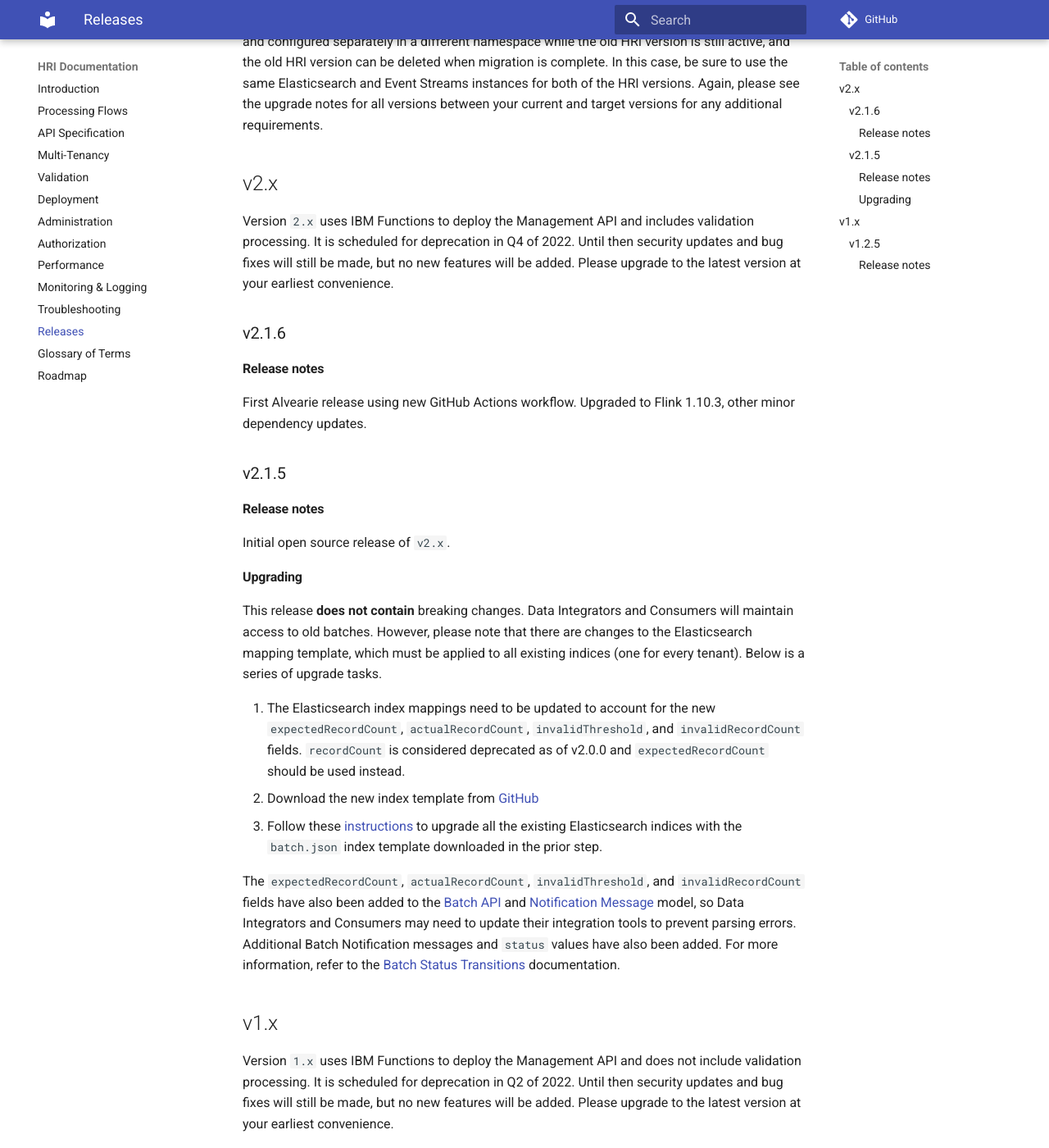
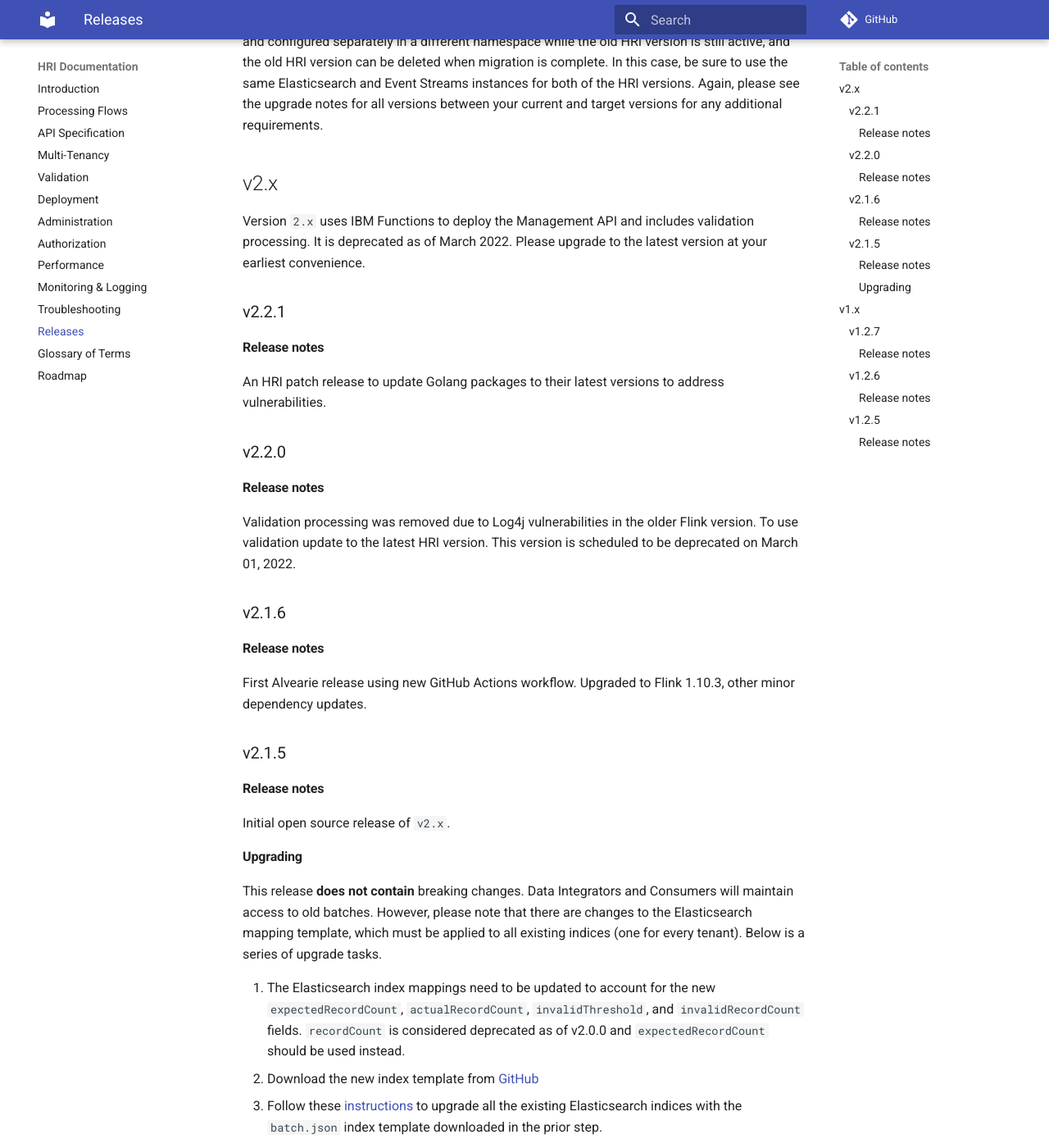
Before and after one commit to Alvearie/HRI, an MkDocs documentation site: the page built from documentation/releases.md, in a window 1280 px wide and 1400 px high, scrolled down 414 px. Shown: the whole window at 82% size. Built offline with MkDocs 1.6.1 and Material for MkDocs 9.7.7, drawn with Linux system fonts in a browser that asks for light colours; comment, search, counter and statistics services are not loaded; the version menu is left out; some of the changed text lies outside the part shown.

Commit message:
Add Release v2.2.1 (#17)
* Add Release v2.2.1 & support notes
* Add deprecation statements


Signed-off-by: Alisa Kotliarova <alisa@ibm.com>

```diff
--- a/documentation/releases.md
+++ b/documentation/releases.md
@@ -5,7 +5,17 @@ This page lists the releases with notes for the HRI with information about how t
 Unless stated otherwise in the release notes of a specific version, upgrading the HRI should be achievable without downtime. If you are only upgrading to a new patch version, simply upgrade your existing deployment with the patched version. Otherwise, the new version can be deployed and configured separately in a different namespace while the old HRI version is still active, and the old HRI version can be deleted when migration is complete. In this case, be sure to use the same Elasticsearch and Event Streams instances for both of the HRI versions. Again, please see the upgrade notes for all versions between your current and target versions for any additional requirements.
 
 ## v2.x
-Version `2.x` uses IBM Functions to deploy the Management API and includes validation processing. It is scheduled for deprecation in Q4 of 2022. Until then security updates and bug fixes will still be made, but no new features will be added. Please upgrade to the latest version at your earliest convenience.
+Version `2.x` uses IBM Functions to deploy the Management API and includes validation processing. It is deprecated as of March 2022.  Please upgrade to the latest version at your earliest convenience.
+
+### v2.2.1
+
+#### Release notes
+An HRI patch release to update Golang packages to their latest versions to address vulnerabilities.
+
+### v2.2.0
+
+#### Release notes
+Validation processing was removed due to Log4j vulnerabilities in the older Flink version. To use validation update to the latest HRI version. This version is scheduled to be deprecated on March 01, 2022.
 
 ### v2.1.6
 
@@ -27,7 +37,17 @@ This release **does not contain** breaking changes. Data Integrators and Consume
 The `expectedRecordCount`, `actualRecordCount`, `invalidThreshold`, and `invalidRecordCount` fields have also been added to the [Batch API](apispec.md#batches) and [Notification Message](apispec.md#notification-messages) model, so Data Integrators and Consumers may need to update their integration tools to prevent parsing errors. Additional Batch Notification messages and `status` values have also been added. For more information, refer to the [Batch Status Transitions](processflow.md#batch-status-transitions) documentation.
 
 ## v1.x
-Version `1.x` uses IBM Functions to deploy the Management API and does not include validation processing. It is scheduled for deprecation in Q2 of 2022. Until then security updates and bug fixes will still be made, but no new features will be added. Please upgrade to the latest version at your earliest convenience.
+Version `1.x` uses IBM Functions to deploy the Management API and does not include validation processing. It is deprecated as of March 2022.  Please upgrade to the latest version at your earliest convenience.
+
+### v1.2.7
+
+#### Release notes
+An HRI patch release to update Golang packages to their latest versions to address vulnerabilities.
+
+### v1.2.6
+
+#### Release notes
+First Alvearie release using new GitHub Actions workflow. There were no substantive changes to the API or deployed code.
 
 ### v1.2.5
 
```
